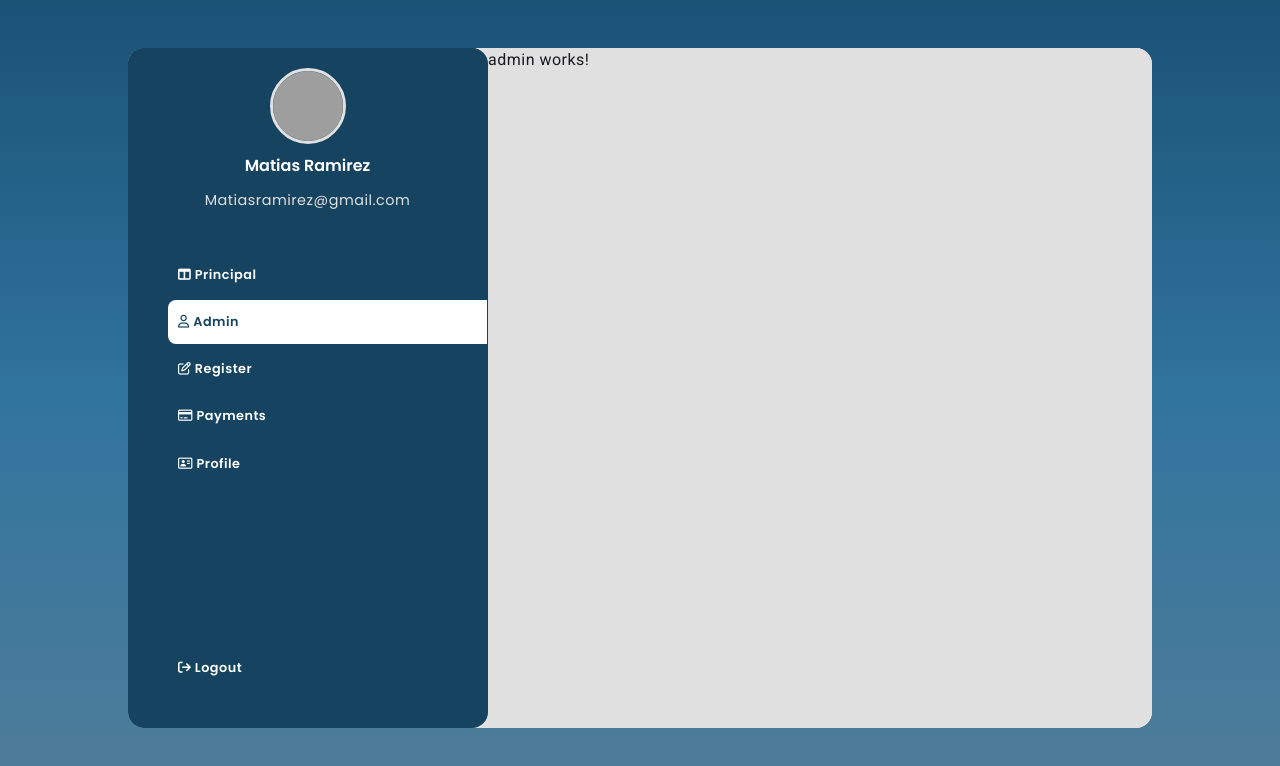
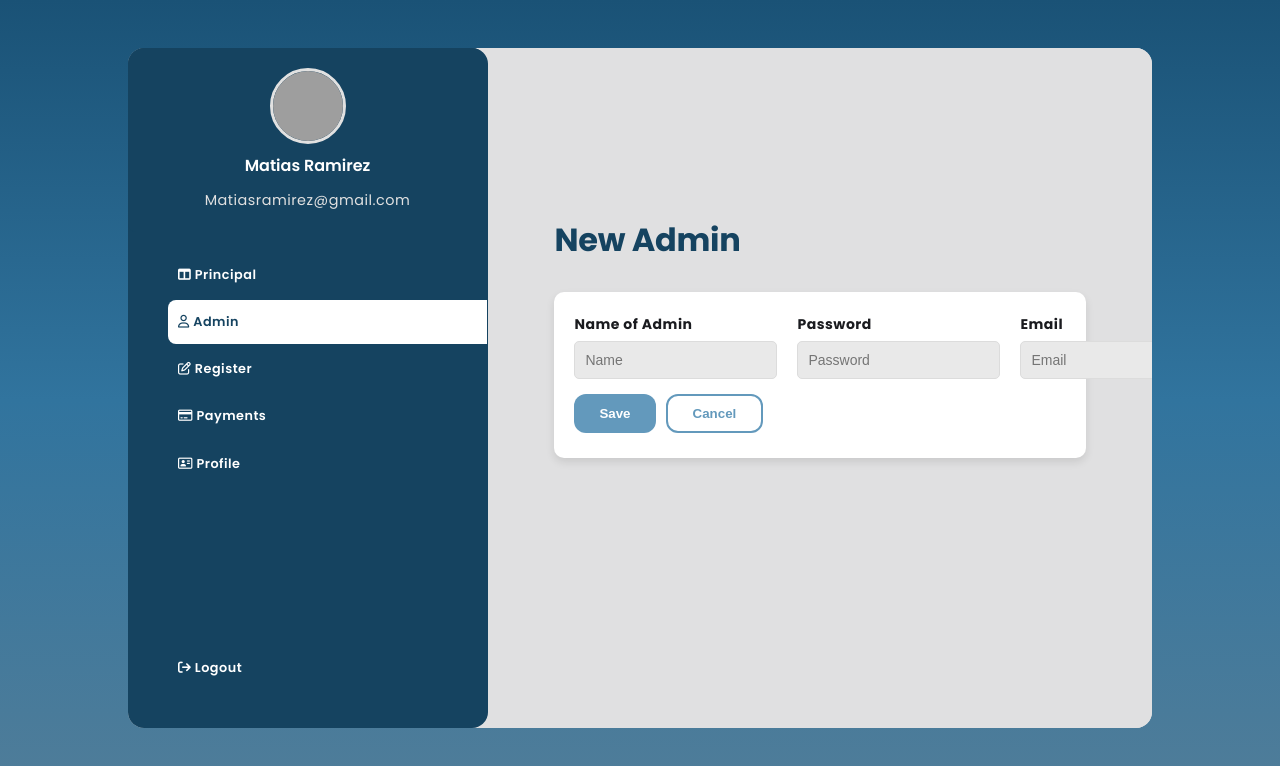
Before and after one commit to FernetDev/Gym-app-frontend, an Angular app in the folder Gym-app-front/: page /dashboard/admin in a window 1280 px wide. Shown: the top 766 px of the page. Built offline with nearby package versions, Linux system fonts and the light colour scheme; grey boxes are pictures that could not be loaded.

Commit message:
Fix styles

```diff
--- a/Gym-app-front/src/app/Pages/admin/admin.component.css
+++ b/Gym-app-front/src/app/Pages/admin/admin.component.css
@@ -0,0 +1,81 @@
+.admin-container{
+    width: 80%;
+    height: 50%;
+    display: flex;
+    flex-direction: column;
+    margin: 0 auto;
+    margin-top: 10rem;
+    font-family: Arial, sans-serif;
+}
+
+form{
+    background-color: #ffffff;
+    padding: 20px;
+    border-radius: 10px;
+    box-shadow: 0px 4px 8px rgba(0, 0, 0, 0.1);
+}
+
+.header h1 {
+    font-size: 32px;
+    font-weight: bold;
+    color: #154360;
+    margin-bottom: 20px;
+    font-family: "Poppins", serif;
+}
+
+
+
+.form-row {
+    display: flex;
+    gap: 20px;
+    margin-bottom: 15px;
+    align-items: center;
+}
+
+.form-group {
+    flex: 1;
+    display: flex;
+    flex-direction: column;
+}
+
+.form-group label {
+    font-family: "Poppins", serif;
+    font-weight: 700;
+    font-size: 14px;
+    margin-bottom: 5px;
+}
+
+.form-group input {
+    padding: 10px;
+    border: 1px solid #dcdcdc;
+    border-radius: 5px;
+    background-color: #E9E9E9;
+    font-size: 14px;
+}
+
+
+.form-buttons {
+    display: flex;
+    margin-bottom: 1%;
+    gap: 10px;
+}
+
+.save-button {
+    background-color:#6399BC;
+    color: white;
+    border: none;
+    padding: 10px 25px;
+    border-radius: 12px;
+    font-weight: bold;
+    cursor: pointer;
+}
+
+.cancel-button {
+    background-color: transparent;
+    color: #6399BC;
+    border: 2px solid #6399BC;
+    padding: 10px 25px;
+    border-radius: 12px;
+    font-weight: bold;
+    cursor: pointer;
+}
--- a/Gym-app-front/src/app/Pages/admin/admin.component.html
+++ b/Gym-app-front/src/app/Pages/admin/admin.component.html
@@ -1 +1,25 @@
-<p>admin works!</p>
+<div class="admin-container">
+    <div class="header">
+        <h1>New Admin</h1>
+    </div>
+    <form [formGroup]="myForm" (ngSubmit)="onSubmit()" action="">
+        <div class="form-row">
+            <div class="form-group">
+                <label for="name">Name of Admin</label>
+                <input type="text" formControlName="name" name="name" placeholder="Name">
+            </div>
+            <div class="form-group">
+                <label for="password">Password</label>
+                <input type="password" id="price" formControlName="password" placeholder="Password">
+            </div>
+            <div class="form-group">
+                <label for="email">Email</label>
+                <input type="text" id="email" formControlName="email" placeholder="Email">
+            </div>
+        </div>
+        <div class="form-buttons">
+            <button type="submit" [class.disabled]="myForm.invalid" class="save-button">Save</button>
+            <button type="button" class="cancel-button">Cancel</button>
+        </div>
+    </form>
+</div>
--- a/Gym-app-front/src/app/Pages/admin/admin.component.ts
+++ b/Gym-app-front/src/app/Pages/admin/admin.component.ts
@@ -1,12 +1,35 @@
+import { NgIf } from '@angular/common';
 import { Component } from '@angular/core';
+import { MatFormFieldModule } from '@angular/material/form-field';
+import { MatInputModule } from '@angular/material/input';
+import { ReactiveFormsModule } from '@angular/forms';
+import { FormBuilder,Validators, FormGroup } from '@angular/forms';
 
 @Component({
   selector: 'app-admin',
   standalone: true,
-  imports: [],
+  imports: [MatFormFieldModule, MatInputModule,ReactiveFormsModule],
   templateUrl: './admin.component.html',
   styleUrl: './admin.component.css'
 })
 export class AdminComponent {
+  myForm! : FormGroup;
 
+  constructor(private fb: FormBuilder){}
+
+    ngOnInit(): void {
+      this.myForm = this.fb.group({
+        name: ['', [Validators.required]],
+        password: ['', [Validators.required,]],
+        email: ['', [Validators.required]],
+      }, );
+    }
+
+    onSubmit(){
+      if(this.myForm.valid){
+        console.log("Form submited", this.myForm.value);
+      }else{
+        console.log("invalid", this.myForm.value);
+      }
+    }
 }
--- a/Gym-app-front/src/app/Pages/principal/principal.component.css
+++ b/Gym-app-front/src/app/Pages/principal/principal.component.css
@@ -1,9 +1,9 @@
 .main-content {
-    flex: 1;
-    display: flex;
-    justify-content: center;
-    align-items: center;
-    padding: 20px;
+    width: 80%;
+    height: 40%;
+    margin: 0 auto;
+    margin-top: 10rem;
+    font-family: Arial, sans-serif;
 }
 
 .members-box {
--- a/Gym-app-front/src/app/Pages/profile/profile.component.css
+++ b/Gym-app-front/src/app/Pages/profile/profile.component.css
@@ -1,4 +1,11 @@
 /* Profile container */
+.profile-section{
+        width: 80%;
+        height: 40%;
+        margin: 0 auto;
+        margin-top: 10rem;
+        font-family: Arial, sans-serif;
+}
 .profile-container {
     background: #ffffff;
     padding: 20px; /* Aumenté el padding para asegurar que haya más espacio dentro del contenedor */
--- a/Gym-app-front/src/app/Pages/profile/profile.component.html
+++ b/Gym-app-front/src/app/Pages/profile/profile.component.html
@@ -1,4 +1,5 @@
-<div class="profile-container">
+<div class="profile-section">
+  <div class="profile-container">
     <div class="profile-header">
       <h3 class="instructor-name">Matias Ramirez</h3>
       <p class="instructor-email">Matiasramirez&#64;gmail.com</p>
@@ -25,3 +26,5 @@
       </form>
     </div>
   </div>
+
+</div>
--- a/Gym-app-front/src/app/Pages/register/register.component.css
+++ b/Gym-app-front/src/app/Pages/register/register.component.css
@@ -1,9 +1,9 @@
 .conteiner-general{
     width: 80%;
-    height: 90%;
-    display:table;
-    margin: auto;
-    font-family: "Poppins", sans-serif;
+    height: 70%;
+    margin: 0 auto;
+    margin-top: 10rem;
+    font-family: Arial, sans-serif;
     font-weight: 700;
     font-size: 14px;
 }
```
